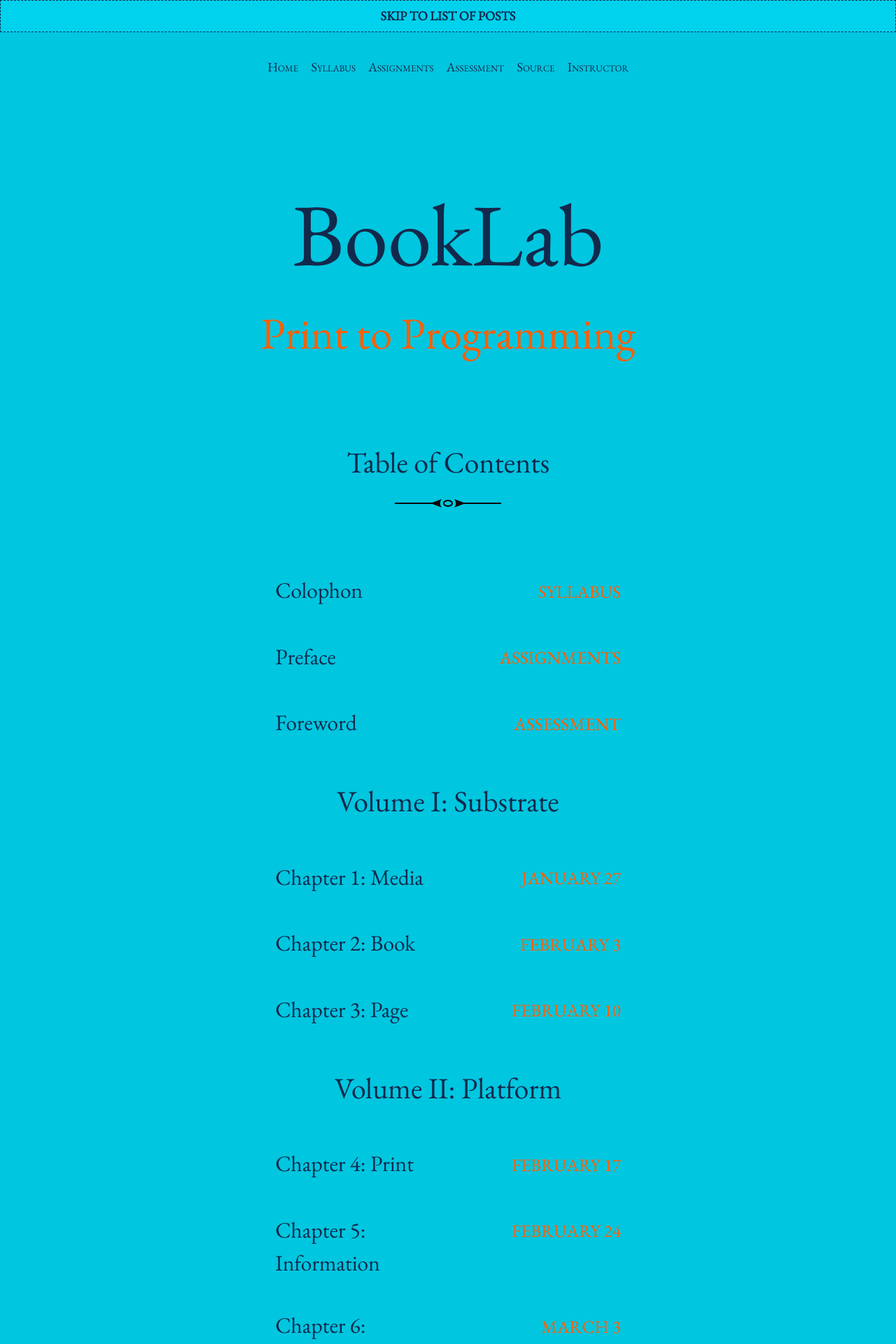
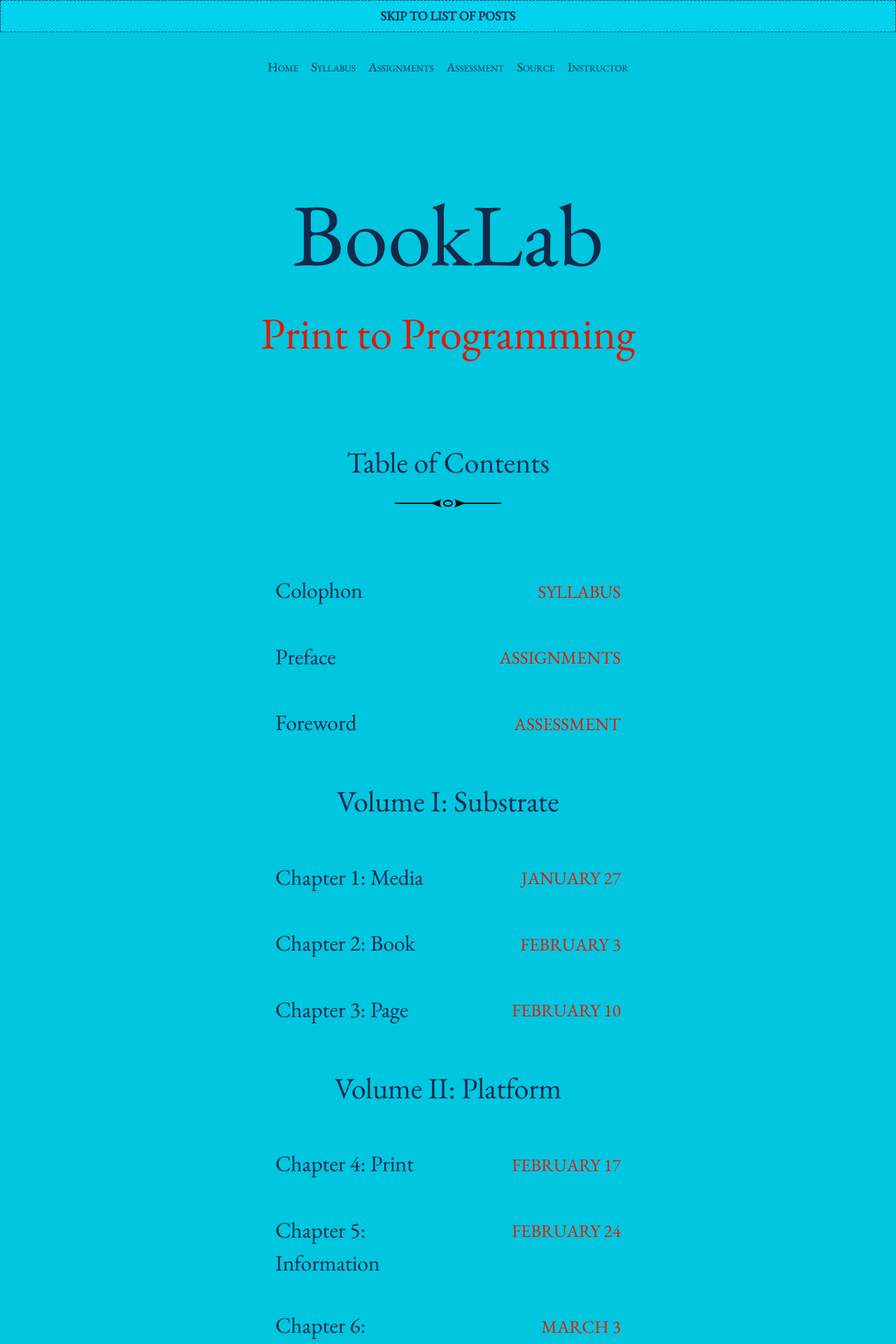
Before and after one commit to rccordell/s25bl, a Jekyll site: the page built from index.html, in a window 1280 px wide. Shown: the top 1920 px of the page at 70% size. Built offline with Jekyll 4.4.1, drawn with Linux system fonts in a browser that asks for light colours; the list of posts is cut into pages by our own code.

Commit message:
Update _variables.scss

```diff
--- a/_sass/_variables.scss
+++ b/_sass/_variables.scss
@@ -1,7 +1,7 @@
 $brand-color:         #00C6E0;
 $highlight:           lighten($brand-color, 35%);
 $text-color:          #13294B;
-$muted-text-color:    #FF5F05;
+$muted-text-color:    #E01A00;
 $font-family:         "EB Garamond", Garamond, "Times New Roman", serif;
 
 $on-bigphone:         375px;
```
